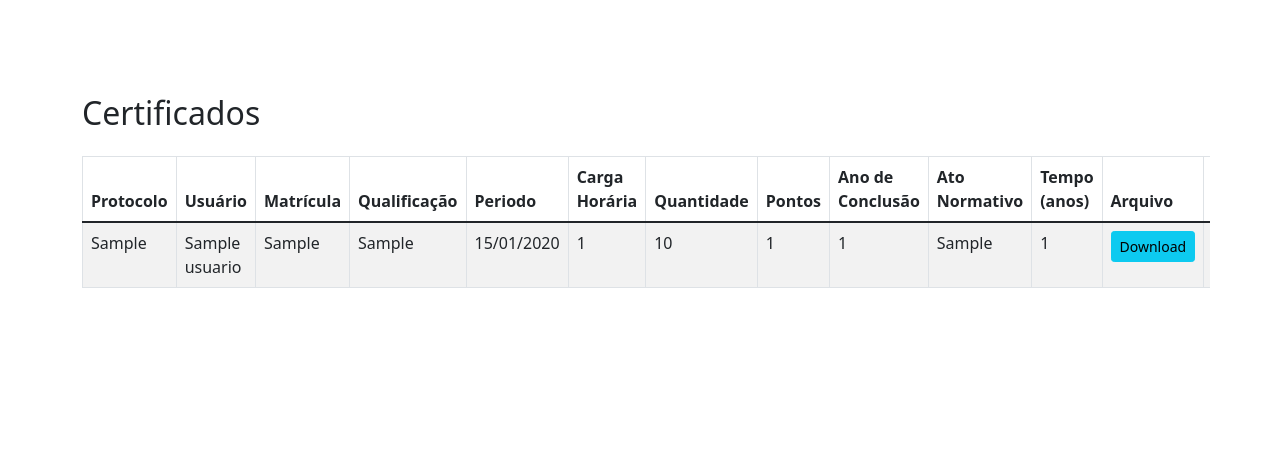
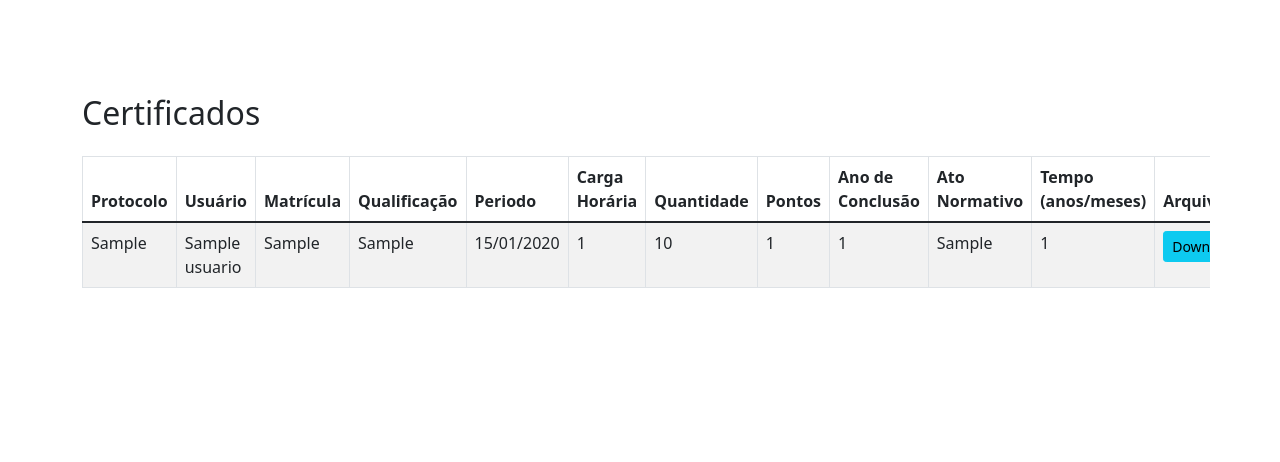
Before and after one commit to TN-Junior/certified-points, a Flask app: page /certificados in a window 1280 px wide. Shown: the part 56-518 px from the top of the page. Run offline with Flask 3, Linux system fonts and the light colour scheme; the visitor is signed in with stand-in values (Sample User, id 1); tables that the repository leaves empty hold one stand-in row (values such as "Sample post"); some libraries are stand-ins or nearby versions.

Commit message:
pequenas correções nos campos "tempo"

```diff
--- a/app.py
+++ b/app.py
@@ -111,7 +111,7 @@ class UploadForm(FlaskForm):
     quantidade = IntegerField('Quantidade', validators=[Optional()])
     ano_conclusao = IntegerField('Ano de Conclusão', validators=[Optional()])
     ato_normativo = StringField('Ato Normativo', validators=[Optional()])
-    tempo = IntegerField('Tempo (meses)', validators=[Optional()])
+    tempo = IntegerField('Tempo (anos/meses)', validators=[Optional()])
     certificate = FileField('Certificado', validators=[DataRequired()])
     submit = SubmitField('Enviar')
 
--- a/templates/certificados.html
+++ b/templates/certificados.html
@@ -17,7 +17,7 @@
             <th>Pontos</th>
             <th>Ano de Conclusão</th>
             <th>Ato Normativo</th>
-            <th>Tempo (anos)</th>
+            <th>Tempo (anos/meses)</th>
             <th>Arquivo</th>
             <th>Aprovar</th>
             <th>Deletar</th>
```
